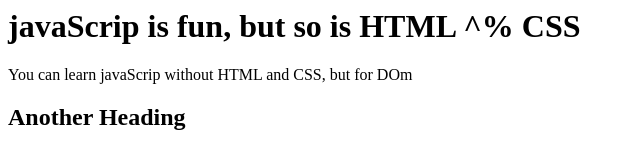
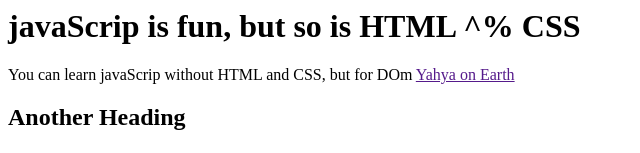
Before and after one commit to kumsal452b/JavaScript-Tutorial, a plain HTML site: page Html-CSS/index.html in a window 1280 px wide. Shown: the top 153 px of the page, without its empty margins (0-640 px from the left). Drawn offline with Linux system fonts and the light colour scheme.

```diff
--- a/Html-CSS/index.html
+++ b/Html-CSS/index.html
@@ -4,7 +4,9 @@
   </head>
   <body>
     <h1>javaScrip is fun, but so is HTML ^% CSS</h1>
-    <p>You can learn javaScrip without HTML and CSS, but for DOm</p>
+    <p>You can learn javaScrip without HTML and CSS, but for DOm
+        <a href="">Yahya on Earth</a>
+    </p>
     <h2>Another Heading</h2>
     <h3>Another Heading</h2>
         <h4>Another Heading</h2>
```
